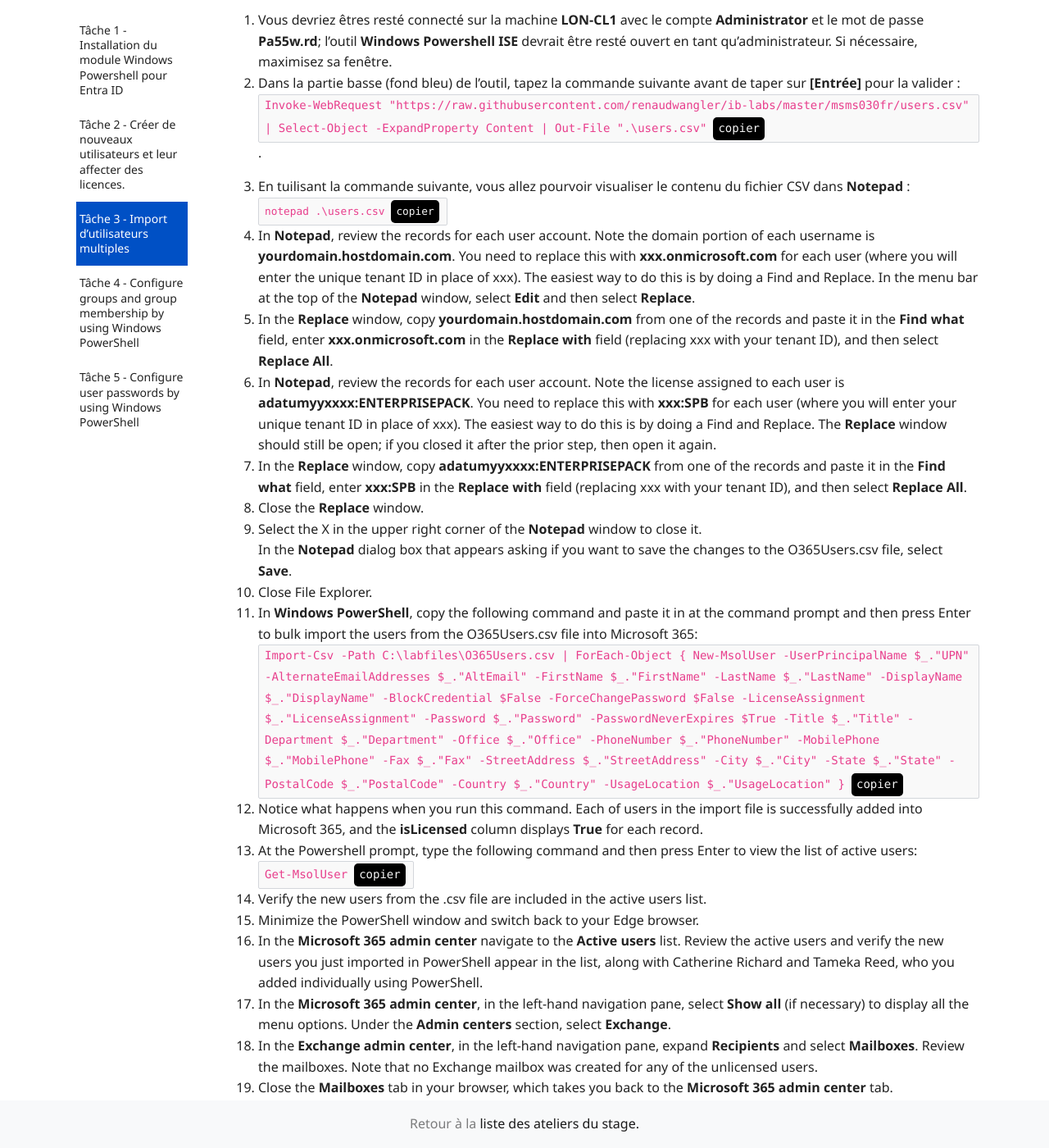
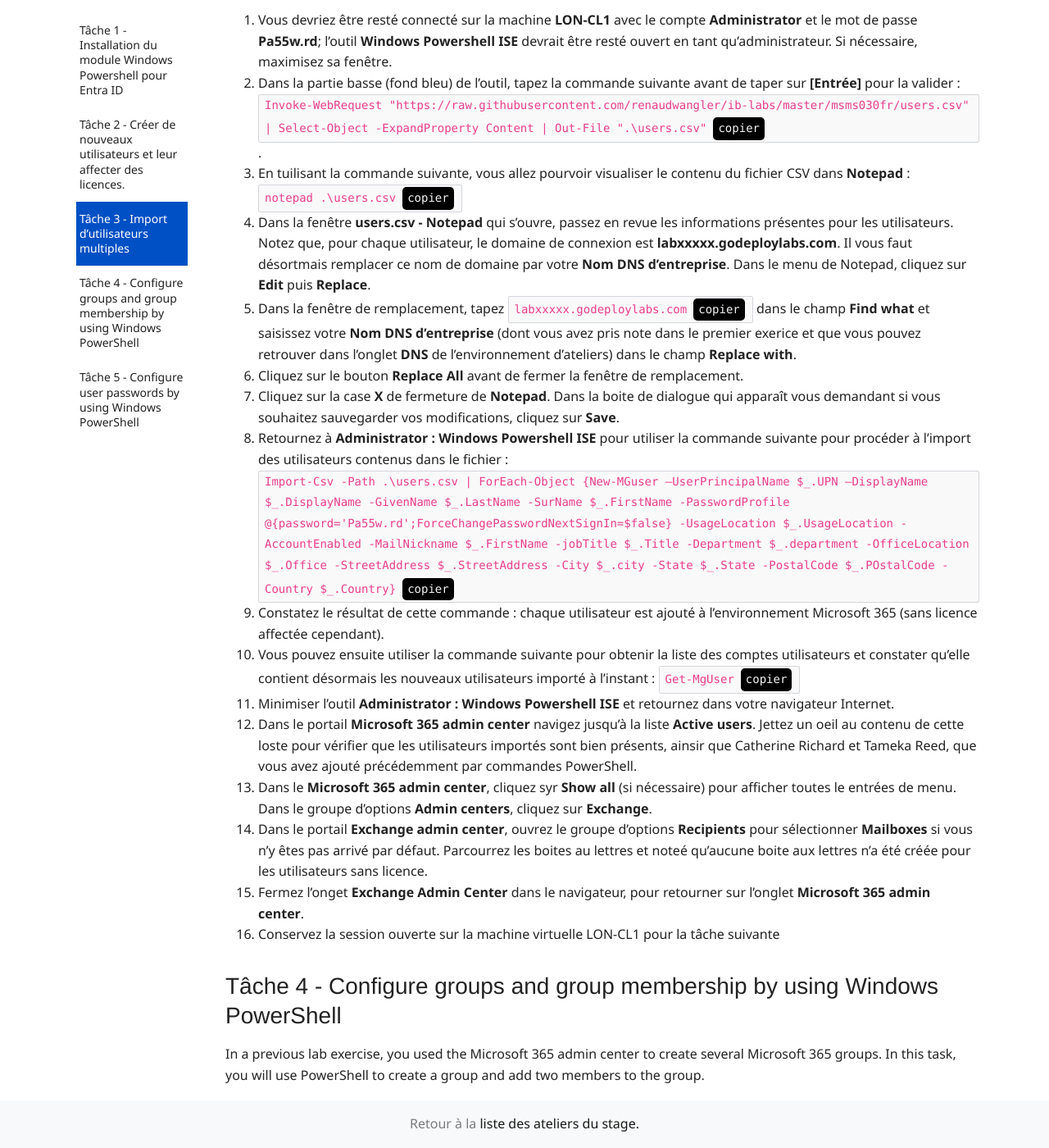
Before and after one commit to renaudwangler/ib-labs, a Jekyll site: the page built from msms030fr/lab2e4.md, in a window 1280 px wide and 1400 px high, scrolled down 3574 px. Shown: the whole window at 82% size. Built offline with Jekyll 4.4.1, drawn with Linux system fonts in a browser that asks for light colours; nearby versions of some CDN libraries; comment, search, counter and statistics services are not loaded; some of the changed text lies outside the part shown.

Commit message:
msms030-l2e4t3

````diff
--- a/msms030fr/lab2e4.md
+++ b/msms030fr/lab2e4.md
@@ -35,7 +35,7 @@ Dans un exercice précédent, vous avez créé des comptes utilisateurs en utili
 	>**Note :** Comme pour les commandes précédentes, il vous faudra taper sur la touche **[ENtrée]** pour lancer l'exécution de chaque commande. Nous partirons de ce principe et ne le rappelerons plus après chaque commande.
 1. Utilisez désormais la commande suivante pour créer le premier compte utilisateur nommé **Catherine Richard** avec un mot de passe **Pa55w.rd** et un emplacement **CH**. Dans la commande suivante, pensez bien à remplacer WWLxxxx.onmicrosoft.com par le nom de domaine pertinent dans votre contexte d'atelier.
 	>**Note :** La valeur *False* pour *ForceChangePasswordNextSignIn* signifie que Catherine n'aura pas besoin de modifier son mot de passe lors de sa première connexion.
-	```$user1 = New-MGuser –UserPrincipalName catherine@WWLxxxxx.onmicrosoft.com –DisplayName "Catherine Richard" -GivenName Catherine -SurName Richard -PasswordProfile @{password='Pa55w.rd';ForceChangePasswordNextSignIn=$false} -UsageLocation CH -AccountEn,abled -MailNickname catherine```
+	```$user1 = New-MGuser –UserPrincipalName catherine@WWLxxxxx.onmicrosoft.com –DisplayName "Catherine Richard" -GivenName Catherine -SurName Richard -PasswordProfile @{password='Pa55w.rd';ForceChangePasswordNextSignIn=$false} -UsageLocation CH -AccountEnabled -MailNickname catherine```
 	>**Note :** Vous pouvez simplement taper la commande ```$user1``` pour afficher le résultat de l'opération précédente avant de passer à la suite.
 1. la commande suivante va créer un second compte utilisateur pour **Tameka Reed** (pensez à remplacer le nom du domaine):
 	```$user2 = New-MGuser –UserPrincipalName tameka@WWLxxxxx.onmicrosoft.com –DisplayName "Tameka Reed" -GivenName Tameka -SurName Reed -PasswordProfile @{password='Pa55w.rd';ForceChangePasswordNextSignIn=$false} -UsageLocation CH -AccountEnabled -MailNickname tameka```
@@ -74,33 +74,25 @@ Dans un exercice précédent, vous avez créé des comptes utilisateurs en utili
 ## Tâche 3 - Import d'utilisateurs multiples
 Dans cette tâche, vous allez utiliser Windows Poqershell pour importer un fichier CSV de nouveaux utilisateurs dans Microsoft 365.
 
-1. Vous devriez êtres resté connecté sur la machine **LON-CL1** avec le compte **Administrator** et le mot de passe **Pa55w.rd**; l'outil **Windows Powershell ISE** devrait être resté ouvert en tant qu'administrateur. Si nécessaire, maximisez sa fenêtre.
+1. Vous devriez être resté connecté sur la machine **LON-CL1** avec le compte **Administrator** et le mot de passe **Pa55w.rd**; l'outil **Windows Powershell ISE** devrait être resté ouvert en tant qu'administrateur. Si nécessaire, maximisez sa fenêtre.
 1. Dans la partie basse (fond bleu) de l'outil, tapez la commande suivante avant de taper sur **[Entrée]** pour la valider : ```Invoke-WebRequest "https://raw.githubusercontent.com/renaudwangler/ib-labs/master/msms030fr/users.csv" | Select-Object -ExpandProperty Content | Out-File ".\users.csv"```.
 1. En tuilisant la commande suivante, vous allez pourvoir visualiser le contenu du fichier CSV dans **Notepad** :
 ```notepad .\users.csv```
-
-
-
-1. In **Notepad**, review the records for each user account. Note the domain portion of each username is **yourdomain.hostdomain.com**. You need to replace this with **xxx.onmicrosoft.com** for each user (where you will enter the unique tenant ID in place of xxx). The easiest way to do this is by doing a Find and Replace. In the menu bar at the top of the **Notepad** window, select **Edit** and then select **Replace**.
-1. In the **Replace** window, copy **yourdomain.hostdomain.com** from one of the records and paste it in the **Find what** field, enter **xxx.onmicrosoft.com** in the **Replace with** field (replacing xxx with your tenant ID), and then select **Replace All**.
-1. In **Notepad**, review the records for each user account. Note the license assigned to each user is **adatumyyxxxx:ENTERPRISEPACK**. You need to replace this with **xxx:SPB** for each user (where you will enter your unique tenant ID in place of xxx). The easiest way to do this is by doing a Find and Replace. The **Replace** window should still be open; if you closed it after the prior step, then open it again.
-1. In the **Replace** window, copy **adatumyyxxxx:ENTERPRISEPACK** from one of the records and paste it in the **Find what** field, enter **xxx:SPB** in the **Replace with** field (replacing xxx with your tenant ID), and then select **Replace All**.
-1. Close the **Replace** window.
-1.  Select the X in the upper right corner of the **Notepad** window to close it.
-In the **Notepad** dialog box that appears asking if you want to save the changes to the O365Users.csv file, select **Save**.
-1. Close File Explorer.
-1. In **Windows PowerShell**, copy the following command and paste it in at the command prompt and then press Enter to bulk import the users from the O365Users.csv file into Microsoft 365:
-	```Import-Csv -Path C:\labfiles\O365Users.csv | ForEach-Object { New-MsolUser -UserPrincipalName $_."UPN" -AlternateEmailAddresses $_."AltEmail" -FirstName $_."FirstName" -LastName $_."LastName" -DisplayName $_."DisplayName" -BlockCredential $False -ForceChangePassword $False -LicenseAssignment $_."LicenseAssignment" -Password $_."Password" -PasswordNeverExpires $True -Title $_."Title" -Department $_."Department" -Office $_."Office" -PhoneNumber $_."PhoneNumber" -MobilePhone $_."MobilePhone" -Fax $_."Fax" -StreetAddress $_."StreetAddress" -City $_."City" -State $_."State" -PostalCode $_."PostalCode" -Country $_."Country" -UsageLocation $_."UsageLocation" }```
-1. Notice what happens when you run this command. Each of users in the import file is successfully added into Microsoft 365, and the **isLicensed** column displays **True** for each record.
-1. At the Powershell prompt, type the following command and then press Enter to view the list of active users:
-	```Get-MsolUser```
-1. Verify the new users from the .csv file are included in the active users list.
-1. Minimize the PowerShell window and switch back to your Edge browser.
-1. In the **Microsoft 365 admin center** navigate to the **Active users** list. Review the active users and verify the new users you just imported in PowerShell appear in the list, along with Catherine Richard and Tameka Reed, who you added individually using PowerShell.
-1. In the **Microsoft 365 admin center**, in the left-hand navigation pane, select **Show all** (if necessary) to display all the menu options. Under the **Admin centers** section, select **Exchange**.
-1. In the **Exchange admin center**, in the left-hand navigation pane, expand **Recipients** and select **Mailboxes**. Review the mailboxes. Note that no Exchange mailbox was created for any of the unlicensed users.
-1. Close the **Mailboxes** tab in your browser, which takes you back to the **Microsoft 365 admin center** tab.
-1. Leave Windows PowerShell and your Edge browser open and proceed to the next task.
+1. Dans la fenêtre **users.csv - Notepad** qui s'ouvre, passez en revue les informations présentes pour les utilisateurs. Notez que, pour chaque utilisateur, le domaine de connexion est **labxxxxx.godeploylabs.com**. Il vous faut désortmais remplacer ce nom de domaine par votre **Nom DNS d'entreprise**. Dans le menu de Notepad, cliquez sur **Edit** puis **Replace**.
+1. Dans la fenêtre de remplacement, tapez ```labxxxxx.godeploylabs.com``` dans le champ **Find what** et saisissez votre **Nom DNS d'entreprise** (dont vous avez pris note dans le premier exerice et que vous pouvez retrouver dans l'onglet **DNS** de l'environnement d'ateliers) dans le champ **Replace with**.
+1. Cliquez sur le bouton **Replace All** avant de fermer la fenêtre de remplacement.
+1. Cliquez sur la case **X** de fermeture de **Notepad**. Dans la boite de dialogue qui apparaît vous demandant si vous souhaitez sauvegarder vos modifications, cliquez sur **Save**.
+1. Retournez à **Administrator : Windows Powershell ISE** pour utiliser la commande suivante pour procéder à l'import des utilisateurs contenus dans le fichier :
+	```Import-Csv -Path .\users.csv | ForEach-Object {New-MGuser –UserPrincipalName $_.UPN –DisplayName $_.DisplayName -GivenName $_.LastName -SurName $_.FirstName -PasswordProfile @{password='Pa55w.rd';ForceChangePasswordNextSignIn=$false} -UsageLocation $_.UsageLocation -AccountEnabled -MailNickname $_.FirstName -jobTitle $_.Title -Department $_.department -OfficeLocation $_.Office -StreetAddress $_.StreetAddress -City $_.city -State $_.State -PostalCode $_.POstalCode -Country $_.Country}```
+1. Constatez le résultat de cette commande : chaque utilisateur est ajouté à l'environnement Microsoft 365 (sans licence affectée cependant).
+1. Vous pouvez ensuite utiliser la commande suivante pour obtenir la liste des comptes utilisateurs et constater qu'elle contient désormais les nouveaux utilisateurs importé à l'instant :
+	```Get-MgUser```
+1. Minimiser l'outil **Administrator : Windows Powershell ISE** et retournez dans votre navigateur Internet.
+1. Dans le portail **Microsoft 365 admin center** navigez jusqu'à la liste **Active users**. Jettez un oeil au contenu de cette loste pour vérifier que les utilisateurs importés sont bien présents, ainsir que Catherine Richard et Tameka Reed, que vous avez ajouté précédemment par commandes PowerShell.
+1. Dans le **Microsoft 365 admin center**, cliquez syr **Show all** (si nécessaire) pour afficher toutes le entrées de menu. Dans le groupe d'options **Admin centers**, cliquez sur **Exchange**.
+1. Dans le portail **Exchange admin center**, ouvrez le groupe d'options **Recipients** pour sélectionner **Mailboxes** si vous n'y êtes pas arrivé par défaut. Parcourrez les boites au lettres et noteé qu'aucune boite aux lettres n'a été créée pour les utilisateurs sans licence.
+1. Fermez l'onget **Exchange Admin Center** dans le navigateur, pour retourner sur l'onglet **Microsoft 365 admin center**.
+1. Conservez la session ouverte sur la machine virtuelle LON-CL1 pour la tâche suivante
 
 ## Tâche 4 - Configure groups and group membership by using Windows PowerShell
 In a previous lab exercise, you used the Microsoft 365 admin center to create several Microsoft 365 groups. In this task, you will use PowerShell to create a group and add two members to the group.
````
Also changed, not shown: msms030fr/users.csv (+9 -9 lines).
